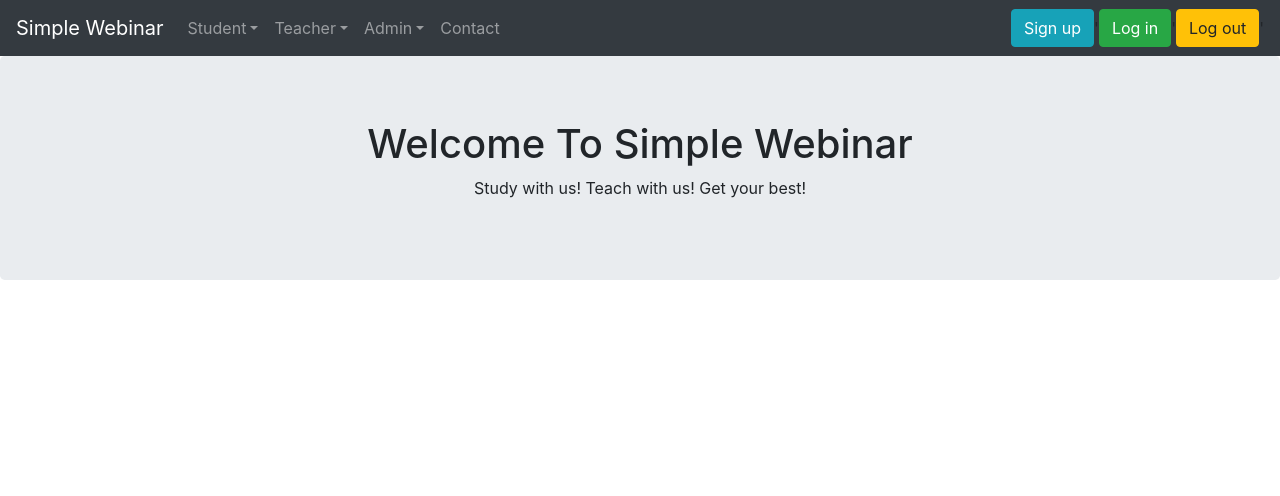
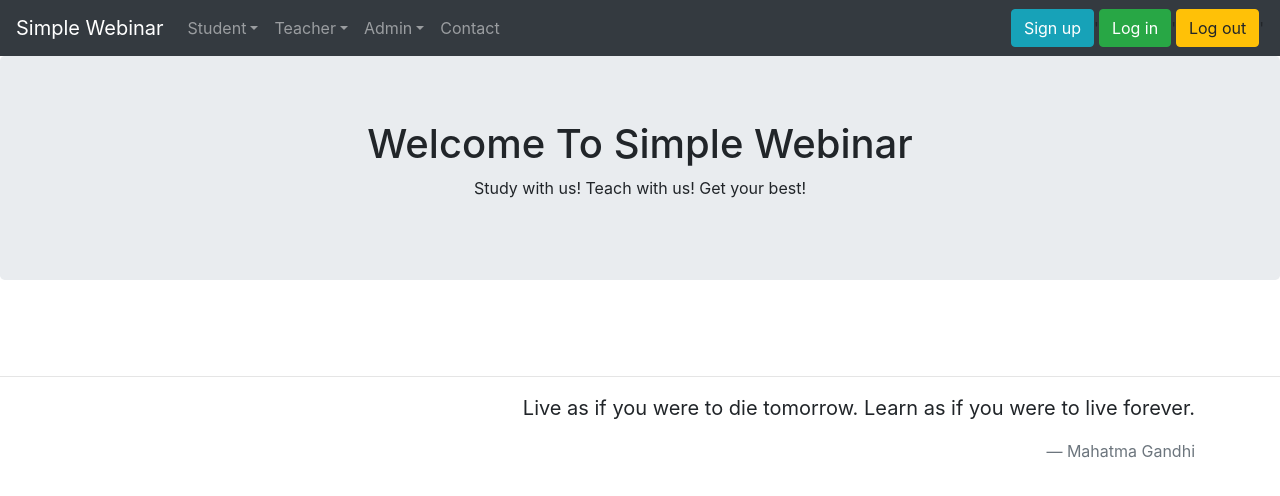
Before and after one commit to s17655/simplewebinar_FE, a React (Create React App) app: page / in a window 1280 px wide. Shown: the top 496 px of the page. Built offline with nearby package versions, Linux system fonts and the light colour scheme.

Commit message:
Added footer

```diff
--- a/src/App.js
+++ b/src/App.js
@@ -1,8 +1,8 @@
 import "./App.css";
 import MyNavbar from "./MyNavbar";
 import MyJumbotron from "./MyJumbotron";
+import MyQuote from "./MyQuote";
 import React, { Component } from "react";
-import { Jumbotron, Container } from "reactstrap";
 
 class App extends Component {
   render() {
@@ -10,6 +10,7 @@ class App extends Component {
       <div>
         <MyNavbar />
         <MyJumbotron />
+        <MyQuote />
       </div>
     );
   }
--- /dev/null
+++ b/src/MyQuote.js
@@ -0,0 +1,28 @@
+import React from "react";
+import {
+  Container
+} from "reactstrap";
+
+function MyQuote(props){
+    return(
+      <div>
+      <br/>
+      <br/>
+      <hr/>
+      <Container>
+        <blockquote className="blockquote mb-0">
+          <p Style="text-align:right">
+            {" "}
+            Live as if you were to die tomorrow. Learn as if you were to live forever.
+            {" "}
+          </p>
+          <footer className="blockquote-footer" Style="text-align:right">
+            Mahatma Gandhi
+          </footer>
+        </blockquote>
+      </Container>
+      </div>
+  )
+}
+
+export default MyQuote;
```
Also changed, not shown: 1 other file (tests, documents, lock files or other folders).
